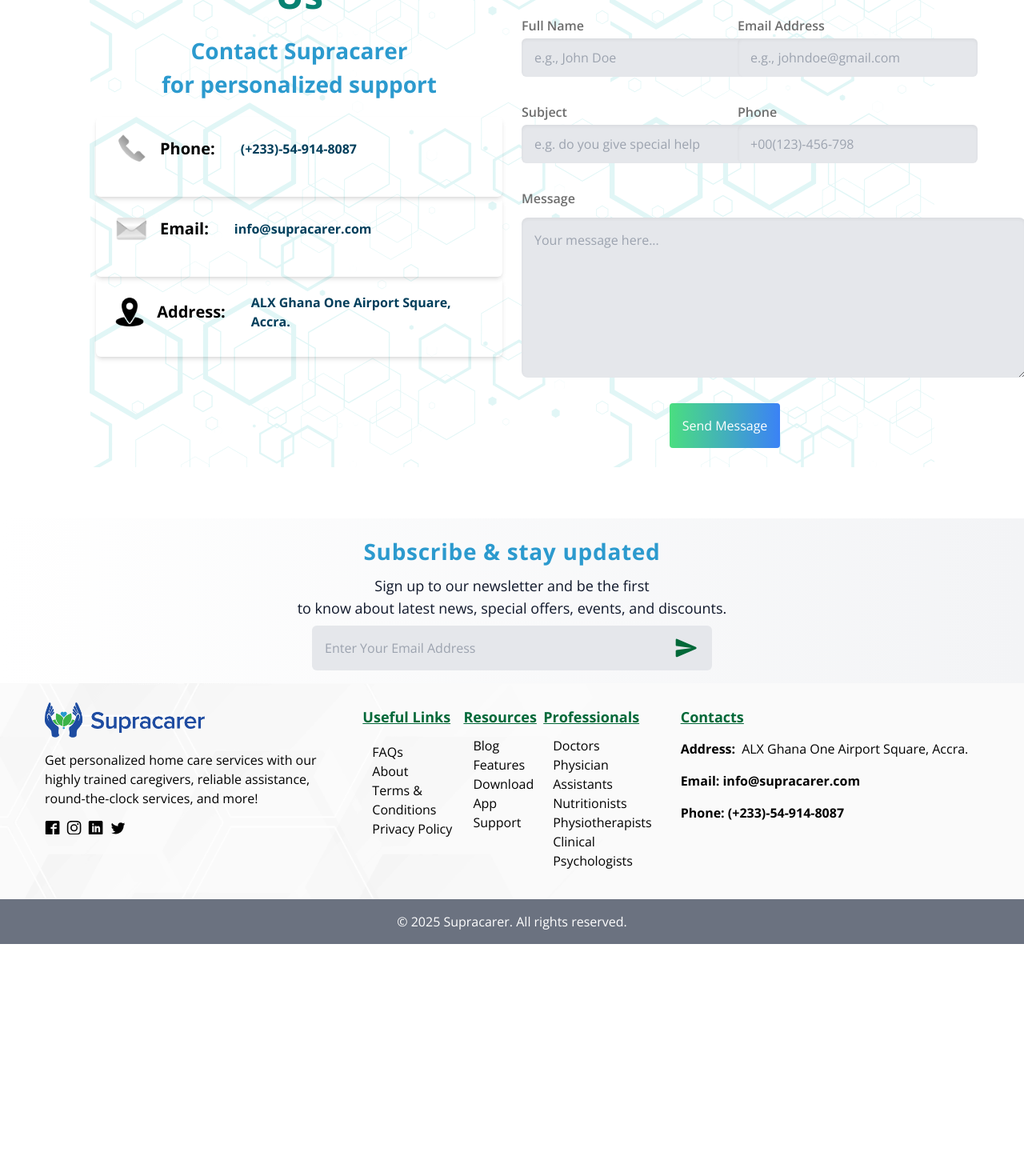
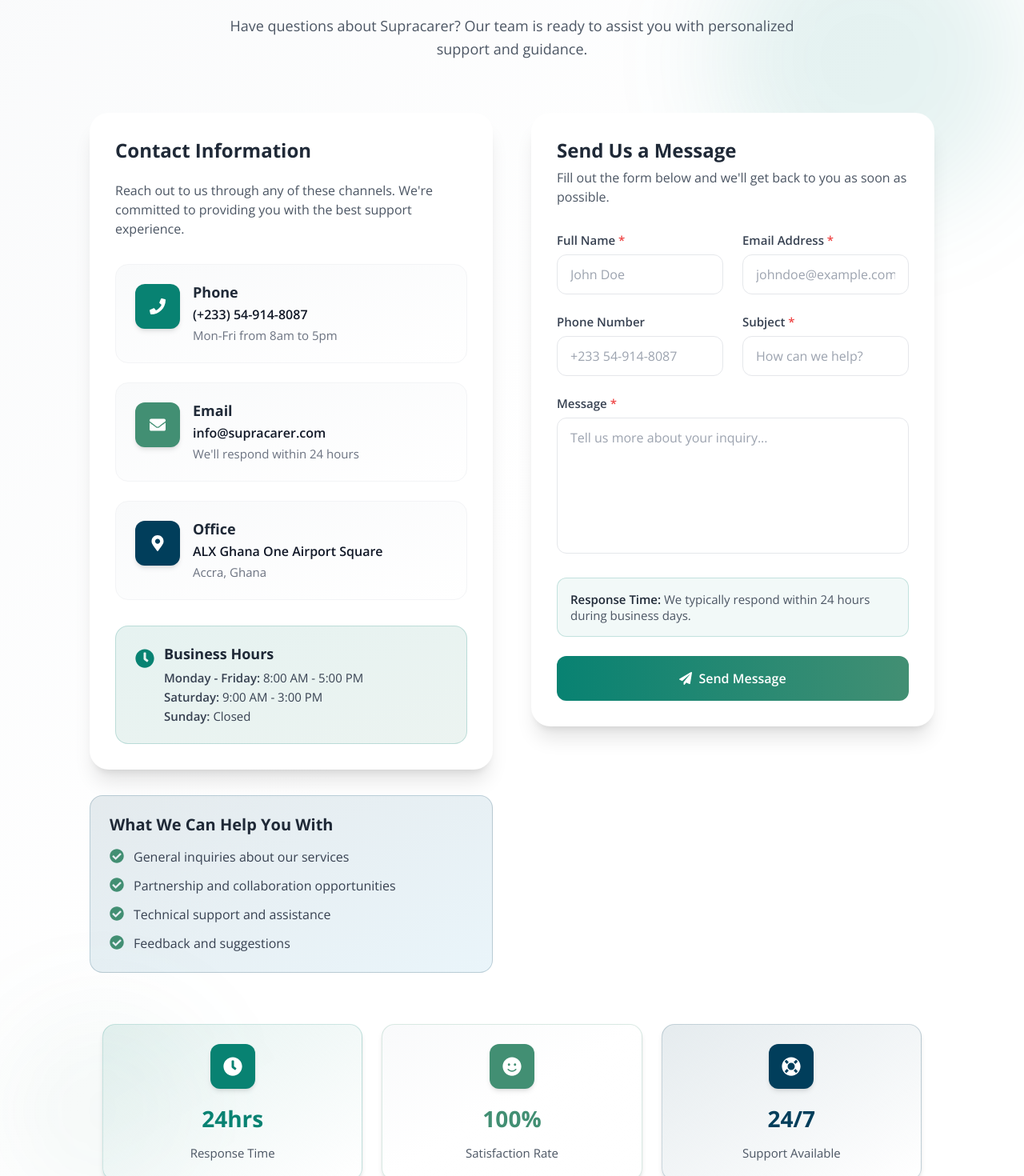
Before and after one commit to code-lova/supracarer, a Next.js app: page /contact-us in a window 1280 px wide. Shown: the part 660-2130 px from the top of the page at 80% size. Before the commit the page ends 1840 px from the top, so only its background shows below. Built offline with nearby package versions, Linux system fonts and the light colour scheme; no server answers.

Commit message:
doc: contact us UI redesign

```diff
--- a/components/landing/ContactUs.jsx
+++ b/components/landing/ContactUs.jsx
@@ -1,120 +1,253 @@
 import React from "react";
-import { contactDetails } from "@constants";
+import { contactInfo, contactStats } from "@constants";
+import { FaClock, FaPaperPlane, FaCheckCircle } from "react-icons/fa";
 
 const ContactUs = () => {
   return (
-    <div className="pageSection ml-4 mr-4 mb-12 bg-contact py-3">
-      <div className="p-2 py-3 grid grid-cols-1 md:grid-cols-2 gap-6">
-        <div>
-          <h1 className="capitalize text-tranquil-teal text-4xl font-bold text-center">
-            Stay Connected With Us
+    <div className="relative bg-gradient-to-br from-gray-50 via-white to-tranquil-teal/3 overflow-hidden">
+      {/* Decorative Elements */}
+      <div className="absolute top-0 right-0 w-96 h-96 bg-tranquil-teal/10 rounded-full blur-3xl"></div>
+      <div className="absolute bottom-0 left-0 w-64 h-64 bg-custom-green/5 rounded-full blur-3xl"></div>
+
+      <div className="pageSection relative z-10">
+        {/* Header Section */}
+        <div className="text-center mb-16 max-w-3xl mx-auto">
+          <div className="inline-flex items-center gap-2 bg-tranquil-teal/10 text-tranquil-teal px-4 py-2 rounded-full text-sm font-medium border border-tranquil-teal/20 mb-6">
+            <FaPaperPlane className="text-lg" />
+            <span>We're Here to Help</span>
+          </div>
+          <h1 className="text-4xl lg:text-5xl font-bold text-gray-800 mb-4">
+            Get in <span className="text-tranquil-teal">Touch</span>
           </h1>
-          <div className="text-center my-4 text-carer-blue">
-            <h2 className="text-3xl lg:text-3xl font-bold">
-              Contact Supracarer
-            </h2>
-            <h2 className="text-3xl lg:text-3xl font-bold -mt-2">
-              {" "}
-              for personalized support
-            </h2>
+          <p className="text-lg text-gray-600 leading-relaxed">
+            Have questions about Supracarer? Our team is ready to assist you
+            with personalized support and guidance.
+          </p>
         </div>
 
-          {contactDetails.map((detail) => (
+        <div className="grid lg:grid-cols-2 gap-12 max-w-7xl mx-auto">
+          {/* Contact Information */}
+          <div className="order-2 lg:order-1">
+            <div className="bg-white rounded-3xl shadow-xl p-8 mb-8">
+              <h2 className="text-2xl font-bold text-gray-800 mb-6">
+                Contact Information
+              </h2>
+              <p className="text-gray-600 mb-8">
+                Reach out to us through any of these channels. We're committed
+                to providing you with the best support experience.
+              </p>
+
+              <div className="space-y-6">
+                {contactInfo.map((info) => (
                   <div
-              key={detail.id}
-              className="w-full h-[100px] rounded-md shadow-md px-4 py-3"
+                    key={info.id}
+                    className="group bg-gradient-to-br from-gray-50 to-white rounded-2xl p-6 border border-gray-100 hover:border-tranquil-teal/30 hover:shadow-lg transition-all duration-300"
                   >
-              <div className="flex justify-start items-center px-2 py-2">
-                <p>{detail.icon}</p>
-                <p className="px-4 text-xl font-bold">{detail.title}</p>
-                <p className="px-4 text-haven-blue text-md font-bold">{detail.details}</p>
+                    <div className="flex items-start gap-4">
+                      <div
+                        className={`w-14 h-14 bg-${info.color} rounded-xl flex items-center justify-center flex-shrink-0 shadow-md group-hover:scale-110 transition-transform duration-300`}
+                      >
+                        <info.icon className="text-white text-xl" />
+                      </div>
+                      <div className="flex-1">
+                        <h3 className="text-lg font-bold text-gray-800 mb-1">
+                          {info.title}
+                        </h3>
+                        <p className="text-gray-900 font-semibold mb-1">
+                          {info.detail}
+                        </p>
+                        <p className="text-sm text-gray-500">
+                          {info.description}
+                        </p>
+                      </div>
                     </div>
                   </div>
                 ))}
               </div>
 
-        <div className="mt-16 md:mt-2">
-          <h1 className="capitalize text-haven-blue text-4xl font-bold text-center mb-12">
-            Get in touch
-          </h1>
-          <form action="" className="flex flex-col">
-            <div className="grid sm:grid-cols-1 md:grid-cols-1 gap-8 mx-auto lg:grid-cols-1 xl:grid-cols-2">
-              <div className="flex flex-col">
+              {/* Additional Info */}
+              <div className="mt-8 bg-gradient-to-br from-tranquil-teal/10 to-custom-green/10 rounded-2xl p-6 border border-tranquil-teal/20">
+                <div className="flex items-start gap-3">
+                  <FaClock className="text-tranquil-teal text-2xl mt-1 flex-shrink-0" />
+                  <div>
+                    <h4 className="text-lg font-bold text-gray-800 mb-2">
+                      Business Hours
+                    </h4>
+                    <div className="text-sm text-gray-700 space-y-1">
+                      <p>
+                        <span className="font-semibold">Monday - Friday:</span>{" "}
+                        8:00 AM - 5:00 PM
+                      </p>
+                      <p>
+                        <span className="font-semibold">Saturday:</span> 9:00 AM
+                        - 3:00 PM
+                      </p>
+                      <p>
+                        <span className="font-semibold">Sunday:</span> Closed
+                      </p>
+                    </div>
+                  </div>
+                </div>
+              </div>
+            </div>
+
+            {/* Why Contact Us */}
+            <div className="bg-gradient-to-br from-haven-blue/10 to-carer-blue/10 rounded-2xl p-6 border border-haven-blue/20">
+              <h3 className="text-xl font-bold text-gray-800 mb-4">
+                What We Can Help You With
+              </h3>
+              <ul className="space-y-3">
+                {[
+                  "General inquiries about our services",
+                  "Partnership and collaboration opportunities",
+                  "Technical support and assistance",
+                  "Feedback and suggestions",
+                ].map((item, index) => (
+                  <li key={index} className="flex items-start gap-3">
+                    <FaCheckCircle className="text-custom-green text-lg mt-0.5 flex-shrink-0" />
+                    <span className="text-gray-700">{item}</span>
+                  </li>
+                ))}
+              </ul>
+            </div>
+          </div>
+
+          {/* Contact Form */}
+          <div className="order-1 lg:order-2">
+            <div className="bg-white rounded-3xl shadow-xl p-8">
+              <h2 className="text-2xl font-bold text-gray-800 mb-2">
+                Send Us a Message
+              </h2>
+              <p className="text-gray-600 mb-8">
+                Fill out the form below and we'll get back to you as soon as
+                possible.
+              </p>
+
+              <form className="space-y-6">
+                <div className="grid md:grid-cols-2 gap-6">
+                  <div>
                     <label
                       htmlFor="full-name"
-                  className="text-slate-gray font-semibold mb-1"
+                      className="block text-sm font-semibold text-gray-700 mb-2"
                     >
-                  Full Name
+                      Full Name <span className="text-red-500">*</span>
                     </label>
                     <input
                       type="text"
                       id="full-name"
-                  placeholder="e.g., John Doe"
-                  className="form-control"
+                      placeholder="John Doe"
+                      className="w-full px-4 py-3 rounded-xl border border-gray-200 focus:border-tranquil-teal focus:ring-2 focus:ring-tranquil-teal/20 outline-none transition-all duration-200"
+                      required
                     />
                   </div>
-              <div className="flex flex-col">
+                  <div>
                     <label
                       htmlFor="email"
-                  className="text-slate-gray font-semibold mb-1"
+                      className="block text-sm font-semibold text-gray-700 mb-2"
                     >
-                  Email Address
+                      Email Address <span className="text-red-500">*</span>
                     </label>
                     <input
                       type="email"
                       id="email"
-                  placeholder="e.g., johndoe@gmail.com"
-                  className="form-control"
+                      placeholder="johndoe@example.com"
+                      className="w-full px-4 py-3 rounded-xl border border-gray-200 focus:border-tranquil-teal focus:ring-2 focus:ring-tranquil-teal/20 outline-none transition-all duration-200"
+                      required
                     />
                   </div>
-              <div className="flex flex-col">
+                </div>
+
+                <div className="grid md:grid-cols-2 gap-6">
+                  <div>
+                    <label
+                      htmlFor="phone"
+                      className="block text-sm font-semibold text-gray-700 mb-2"
+                    >
+                      Phone Number
+                    </label>
+                    <input
+                      type="tel"
+                      id="phone"
+                      placeholder="+233 54-914-8087"
+                      className="w-full px-4 py-3 rounded-xl border border-gray-200 focus:border-tranquil-teal focus:ring-2 focus:ring-tranquil-teal/20 outline-none transition-all duration-200"
+                    />
+                  </div>
+                  <div>
                     <label
                       htmlFor="subject"
-                  className="text-slate-gray font-semibold mb-1"
+                      className="block text-sm font-semibold text-gray-700 mb-2"
                     >
-                  Subject
+                      Subject <span className="text-red-500">*</span>
                     </label>
                     <input
                       type="text"
                       id="subject"
-                  placeholder="e.g. do you give special help "
-                  className="form-control"
-                />
-              </div>
-              <div className="flex flex-col">
-                <label
-                  htmlFor="phone"
-                  className="text-slate-gray font-semibold mb-1"
-                >
-                  Phone
-                </label>
-                <input
-                  type="tel"
-                  id="phone"
-                  placeholder="+00(123)-456-798"
-                  className="form-control"
+                      placeholder="How can we help?"
+                      className="w-full px-4 py-3 rounded-xl border border-gray-200 focus:border-tranquil-teal focus:ring-2 focus:ring-tranquil-teal/20 outline-none transition-all duration-200"
+                      required
                     />
                   </div>
                 </div>
-            <div className="grid grid-cols-1 mx-auto mt-8">
+
+                <div>
                   <label
                     htmlFor="message"
-                className="text-slate-gray font-semibold mb-1"
+                    className="block text-sm font-semibold text-gray-700 mb-2"
                   >
-                Message
+                    Message <span className="text-red-500">*</span>
                   </label>
                   <textarea
                     id="message"
-                placeholder="Your message here..."
-                className="textarea-control h-32"
+                    rows="6"
+                    placeholder="Tell us more about your inquiry..."
+                    className="w-full px-4 py-3 rounded-xl border border-gray-200 focus:border-tranquil-teal focus:ring-2 focus:ring-tranquil-teal/20 outline-none transition-all duration-200 resize-none"
+                    required
                   ></textarea>
                 </div>
-            <div className="mt-8 text-center">
-              <button type="submit" className="form-button transitioning">
+
+                <div className="bg-tranquil-teal/5 rounded-xl p-4 border border-tranquil-teal/20">
+                  <p className="text-sm text-gray-600">
+                    <span className="font-semibold text-gray-800">
+                      Response Time:
+                    </span>{" "}
+                    We typically respond within 24 hours during business days.
+                  </p>
+                </div>
+
+                <button
+                  type="submit"
+                  className="w-full bg-gradient-to-r from-tranquil-teal to-custom-green text-white font-semibold py-4 px-8 rounded-xl hover:shadow-lg transform hover:scale-[1.02] transition-all duration-200 flex items-center justify-center gap-2"
+                >
+                  <FaPaperPlane />
                   Send Message
                 </button>
+              </form>
             </div>
-          </form>
+          </div>
+        </div>
+
+        {/* Quick Stats */}
+        <div className="grid md:grid-cols-3 gap-6 mt-16 mb-10 max-w-5xl mx-auto">
+          {contactStats.map((stat, index) => (
+            <div
+              key={index}
+              className={`bg-gradient-to-br from-${stat.color}/10 to-white rounded-2xl p-6 text-center shadow-md hover:shadow-lg transition-all duration-300 border border-${stat.color}/20`}
+            >
+              <div className="flex justify-center mb-3">
+                <div
+                  className={`w-14 h-14 bg-${stat.color} rounded-xl flex items-center justify-center shadow-md`}
+                >
+                  <stat.icon className="text-white text-2xl" />
+                </div>
+              </div>
+              <div className={`text-3xl font-bold text-${stat.color} mb-2`}>
+                {stat.number}
+              </div>
+              <div className="text-sm text-gray-600 font-medium">
+                {stat.label}
+              </div>
+            </div>
+          ))}
         </div>
       </div>
     </div>
--- a/components/pages/homepages/Contact.jsx
+++ b/components/pages/homepages/Contact.jsx
@@ -1,6 +1,5 @@
 import React from "react";
 import Footer from "@components/landing/Footer";
-import Image from "next/image";
 import FeatureBg from "../FeatureBg";
 import ContactUs from "@components/landing/ContactUs";
 import Subscription from "@components/landing/Subscription";
--- a/constants/index.js
+++ b/constants/index.js
@@ -10,6 +10,7 @@ import {
   FaLightbulb,
   FaHandshake,
   FaHome,
+  FaEnvelope,
   FaUserFriends,
   FaUserEdit,
   FaHeadset,
@@ -30,6 +31,8 @@ import {
   FaUserMd,
   FaClipboardCheck,
   FaBriefcaseMedical,
+  FaSmile,
+  FaLifeRing,
 } from "react-icons/fa";
 import { MdSupportAgent, MdVerified } from "react-icons/md";
 import {
@@ -688,45 +691,51 @@ export const abtWhatWeOffer = [
   },
 ];
 
-export const contactDetails = [
+export const contactInfo = [
   {
     id: 1,
-    title: "Phone: ",
-    details: "(+233)-54-914-8087",
-    icon: (
-      <Image
-        src="/assets/icons/icons8-phone-48.png"
-        width={40}
-        height={40}
-        alt="phone"
-      />
-    ),
+    icon: FaPhone,
+    title: "Phone",
+    detail: "(+233) 54-914-8087",
+    description: "Mon-Fri from 8am to 5pm",
+    color: "tranquil-teal",
   },
   {
     id: 2,
-    title: "Email: ",
-    details: "info@supracarer.com",
-    icon: (
-      <Image
-        src="/assets/icons/icons8-envelope-48.png"
-        width={40}
-        height={40}
-        alt="email"
-      />
-    ),
+    icon: FaEnvelope,
+    title: "Email",
+    detail: "info@supracarer.com",
+    description: "We'll respond within 24 hours",
+    color: "custom-green",
   },
   {
     id: 3,
-    title: "Address: ",
-    details: "ALX Ghana One Airport Square, Accra.",
-    icon: (
-      <Image
-        src="/assets/icons/icons8-place-marker-50.png"
-        width={40}
-        height={40}
-        alt="address"
-      />
-    ),
+    icon: FaMapMarkerAlt,
+    title: "Office",
+    detail: "ALX Ghana One Airport Square",
+    description: "Accra, Ghana",
+    color: "haven-blue",
+  },
+];
+
+export const contactStats = [
+  {
+    number: "24hrs",
+    label: "Response Time",
+    icon: FaClock,
+    color: "tranquil-teal",
+  },
+  {
+    number: "100%",
+    label: "Satisfaction Rate",
+    icon: FaSmile,
+    color: "custom-green",
+  },
+  {
+    number: "24/7",
+    label: "Support Available",
+    icon: FaLifeRing,
+    color: "haven-blue",
   },
 ];
 
--- a/utils/Contact.js
+++ b/utils/Contact.js
@@ -1,13 +1,13 @@
-import { contactDetails } from "@constants";
+import { contactInfo } from "@constants";
 
-export const emailDetail = contactDetails.find((item) =>
+export const emailDetail = contactInfo.find((item) =>
   item.title.toLowerCase().includes("email")
 );
 
-export const phoneDetail = contactDetails.find((item) =>
+export const phoneDetail = contactInfo.find((item) =>
   item.title.toLowerCase().includes("phone")
 );
 
-export const addressDetail = contactDetails.find((item) =>
-  item.title.toLowerCase().includes("address")
+export const addressDetail = contactInfo.find((item) =>
+  item.title.toLowerCase().includes("office")
 );
```
Lines whose indentation alone changed are shown as unchanged.
